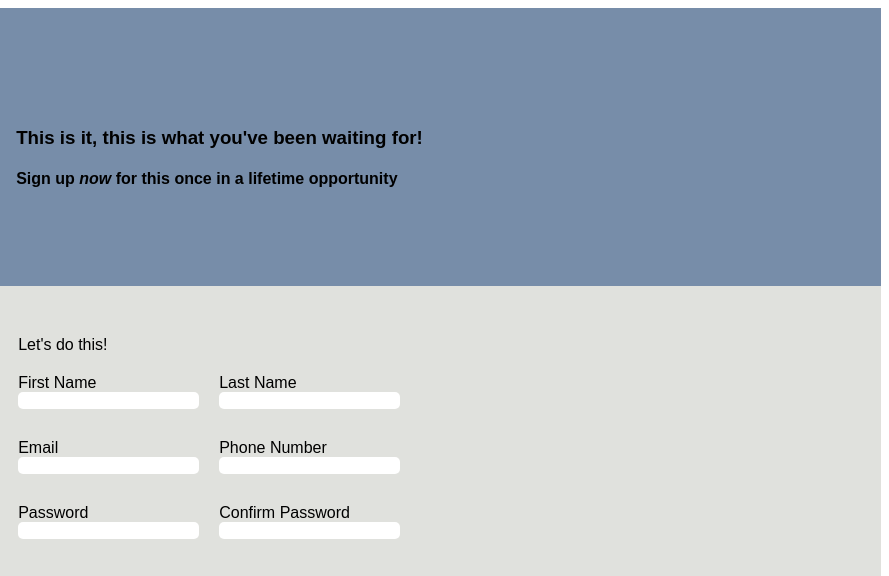
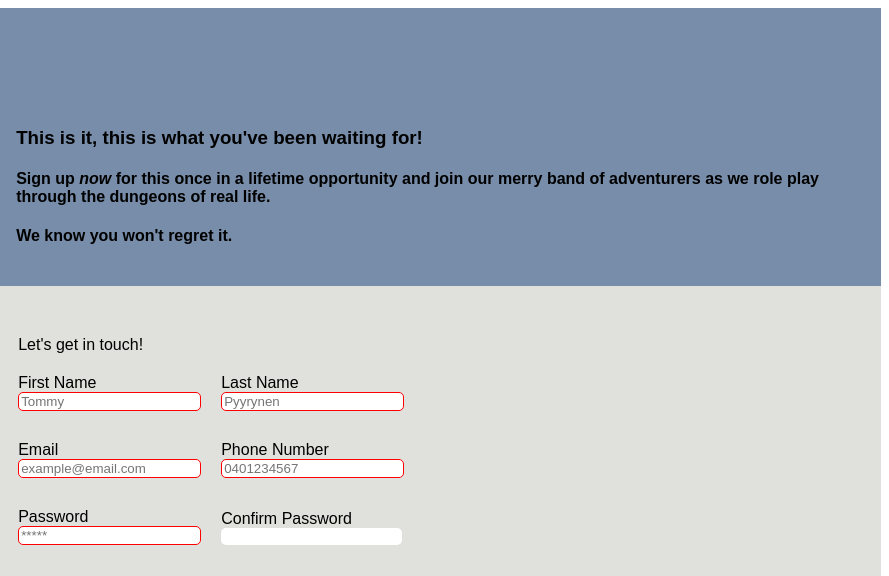
Before and after one commit to Tomppa87/sign_up, a plain HTML site: page index.html in a window 1280 px wide. Shown: the top 576 px of the page, 391-1280 px from the left. Drawn offline with Linux system fonts and the light colour scheme; a web font is replaced by a local one.

Commit message:
validation rules for inputs

```diff
--- a/index.html
+++ b/index.html
@@ -21,40 +21,41 @@
             <h3>This is it, this is what you've been waiting for!
             </h3>
             <h4>
-                Sign up <em>now</em> for this once in a lifetime opportunity
-
+                Sign up <em>now</em> for this once in a lifetime opportunity and join our merry band of adventurers
+                as we role play through the dungeons of real life.
             </h4>
+            <h4>We know you won't regret it.</h4>
 
 
         </div>
         <div class="form">
 
             <form class="form_box" action="example.com/path" method="post">
-                <legend>Let's do this!</legend>
+                <legend>Let's get in touch!</legend>
                 <fieldset>
                     <div class="names">
                         <div class="first_name">
-                            <input type="text" name="first_name" id="first_name">
+                            <input type="text" name="first_name" id="first_name" required placeholder="Tommy">
                             <label for="first_name">First Name</label>
                         </div>
                         <div class="last_name">
-                            <input type="text" name="last_name" id="last_name">
+                            <input type="text" name="last_name" id="last_name" required placeholder="Pyyrynen">
                             <label for="last_name">Last Name</label>
                         </div>
                     </div>
                     <div class="contact_details">
                         <div class="email">
-                            <input type="email" name="user_email" id="email">
+                            <input type="email" name="user_email" id="email" required placeholder="example@email.com">
                             <label for="email">Email</label>
                         </div>
                         <div class="phone_number">
-                            <input type="number" name="user_phone" id="phone_number">
+                            <input type="text" name="user_phone" id="phone_number" pattern="[0-9]{10}" required placeholder="0401234567">
                             <label for="phone_number">Phone Number</label>
                         </div>
                     </div>
                     <div class="password_inputs">
                         <div class="password">
-                            <input type="password" name="password" id="password">
+                            <input type="password" name="password" id="password" required placeholder="*****">
                             <label for="password">Password</label>
                         </div>
                         <div class="password_conf">
--- a/styles.css
+++ b/styles.css
@@ -26,6 +26,7 @@ body {
 .header {
     background-color: var(--darker-bg-color);
     height: 17rem;
+    padding-right: 50px;
 }
 .form {
     background-color: var(--lighter-bg-color);
@@ -96,9 +97,16 @@ fieldset>* {
     padding-right: 20px;
 }
 input {
-    border: #E5E7EB;
+    border: 2px #E5E7EB;
     border-radius: 5px;
 }
 input:focus {
     box-shadow: 5px 5px 5px var(--darker-bg-color);
 }
+/*input:valid {
+    border: solid 2px green;
+
+}*/
+input:invalid {
+    border: solid 1px red;
+}
```
